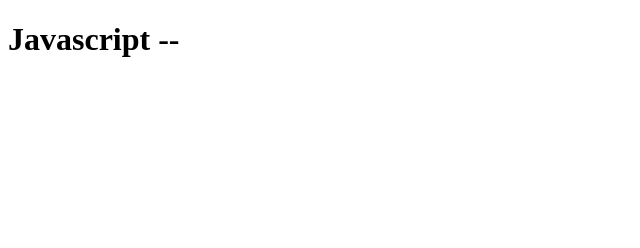
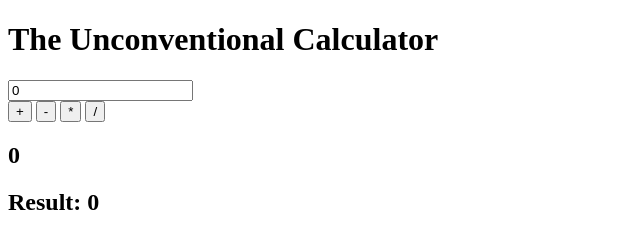
Before and after one commit to asaduzzaman1517/try_js, a plain HTML site: page index.html in a window 1280 px wide. Shown: the whole page, without its empty margins (0-640 px from the left). Drawn offline with Linux system fonts and the light colour scheme.

Commit message:
Update index.html

```diff
--- a/index.html
+++ b/index.html
@@ -1,16 +1,34 @@
 <!DOCTYPE html>
 <html lang="en">
-<head>
-    <meta charset="UTF-8">
-    <meta name="viewport" content="width=device-width, initial-scale=1.0">
-    <meta http-equiv="X-UA-Compatible" content="ie=edge">
-    <title>Try Js..</title>
-    <link rel="stylesheet" href="style.css">
-</head>
-<body>
-    <h1>Javascript --</h1>
+    <head>
+        <meta charset="UTF-8" />
+        <meta name="viewport" content="width=device-width, initial-scale=1.0" />
+        <meta http-equiv="X-UA-Compatible" content="ie=edge" />
+        <title>Basics</title>
+        <link
+            href="https://fonts.googleapis.com/css?family=Roboto:400,700&display=swap"
+            rel="stylesheet"
+        />
+        <link rel="stylesheet" href="assets/styles/app.css" />
+    </head>
+    <body>
+        <header>
+            <h1>The Unconventional Calculator</h1>
+        </header>
 
-    <!-- Javascript File -->
-    <script src="script.js"></script>
-</body>
+        <section id="calculator">
+            <input type="number" id="user-input" value="0"/>
+            <div id="calc-actions">
+                <button type="button" id="add-btn">+</button>
+                <button type="button" id="subtract-btn">-</button>
+                <button type="button" id="multiply-btn">*</button>
+                <button type="button" id="divide-btn">/</button>
+            </div>
+        </section>
+        <section id="result-box">
+            <h2 id="calculation-history">0</h2>
+            <h2>Result: <span id="result">0</span></h2>
+        </section>
+        <script src="assets/scripts/app.js"></script>
+    </body>
 </html>
```
